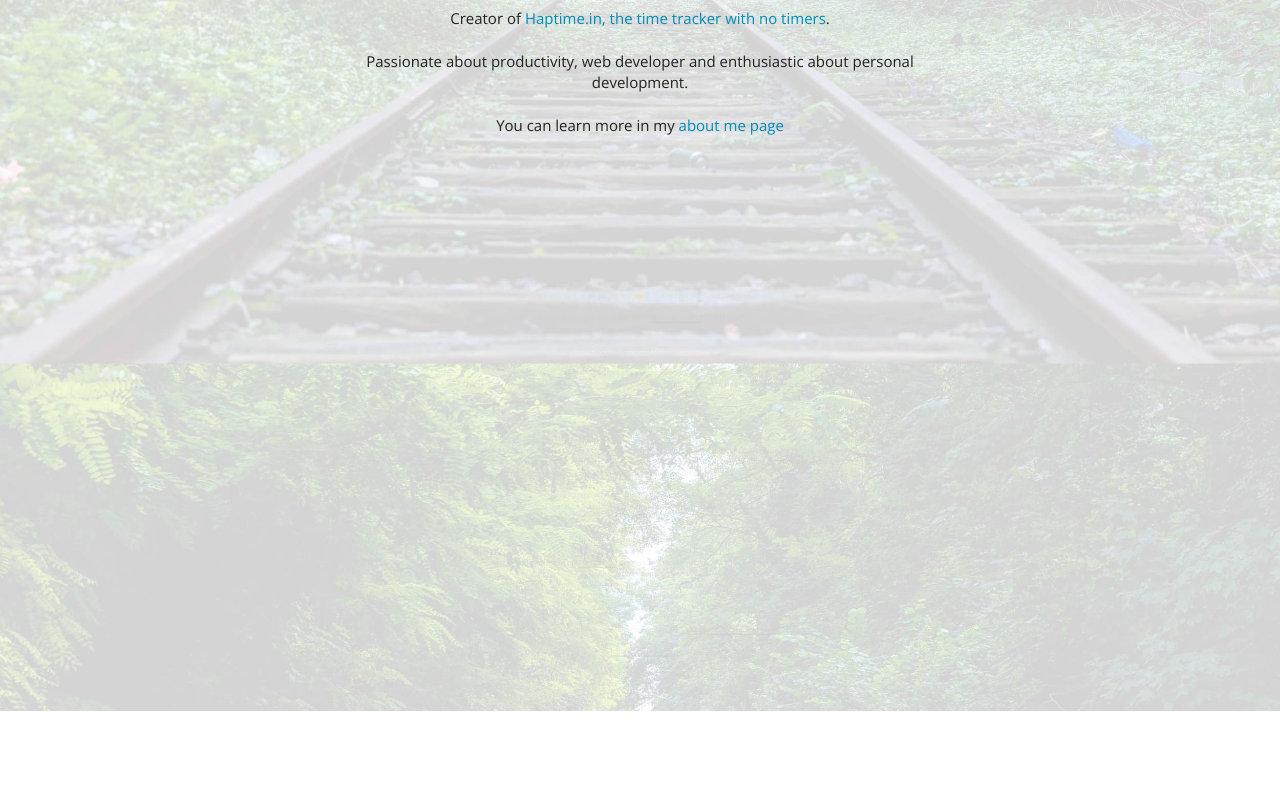
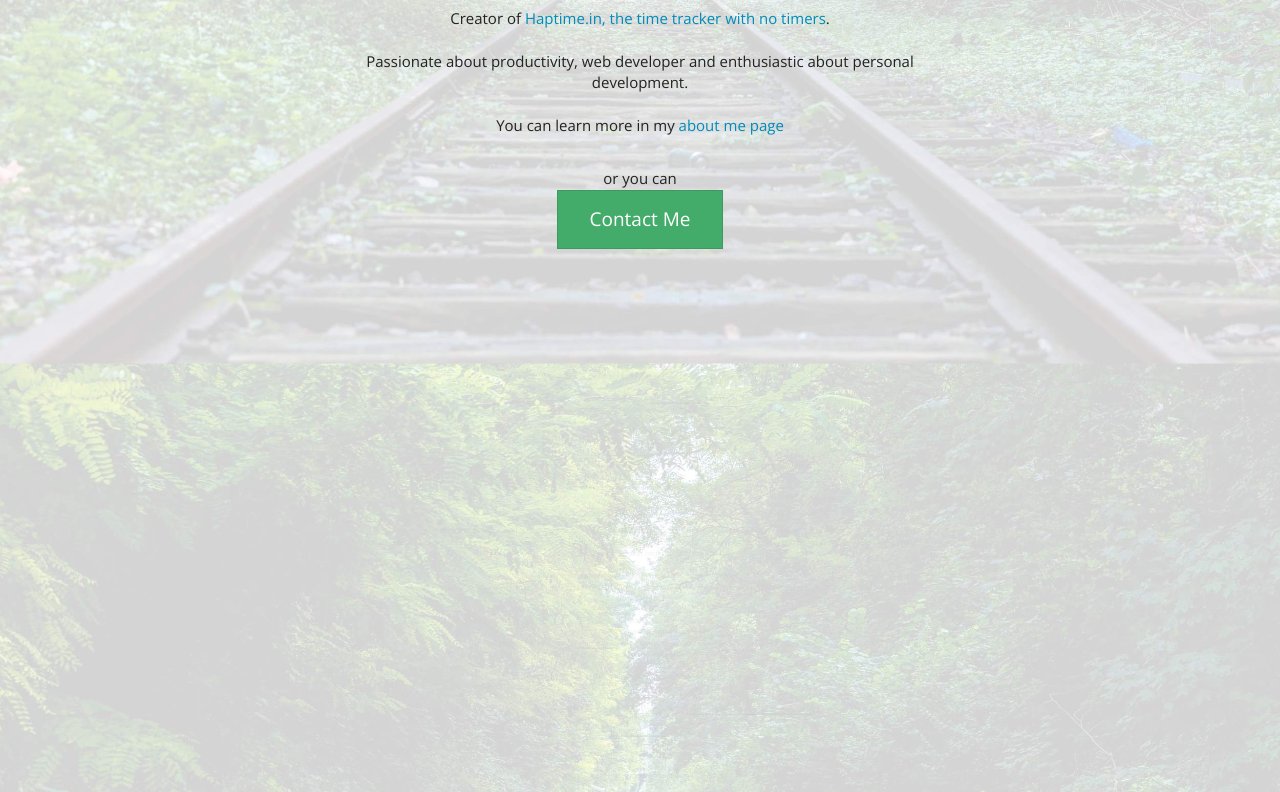
Before and after one commit to andrea-sdl/mago-magic-text-buider, a plain HTML site: page index.html in a window 1280 px wide. Shown: the part 2197-2989 px from the top of the page. Before the commit the page ends 2908 px from the top, so only its background shows below. Drawn offline with nearby package versions, Linux system fonts and the light colour scheme.

Commit message:
last fix

```diff
--- a/index.html
+++ b/index.html
@@ -144,12 +144,11 @@ got it? If not, click the "Do The Magic Move" button ;)
                     You can learn more in my <a href="http://about.me/andrea_sdl" target="_blank">about me page</a>
                 </p>
                 <br>
-                <p> </p>
+                <p> or you can <br><a class="typeform-share btn btn-success btn-lg" href="https://andrea-sdl.typeform.com/to/fnTcQR" data-mode="1" target="_blank">Contact Me</a>
+                    <script>(function(){var qs,js,q,s,d=document,gi=d.getElementById,ce=d.createElement,gt=d.getElementsByTagName,id='typef_orm',b='https://s3-eu-west-1.amazonaws.com/share.typeform.com/';if(!gi.call(d,id)){js=ce.call(d,'script');js.id=id;js.src=b+'share.js';q=gt.call(d,'script')[0];q.parentNode.insertBefore(js,q)}})()</script></p>
             </div>
             <div class="col-sm-1 hidden-sm">&nbsp;</div>
-
         </div><!-- /row -->
-
         <div class="row text-center" id="random-notes">
 
             <div class="col-sm-6 col-sm-offset-3 ">
```
